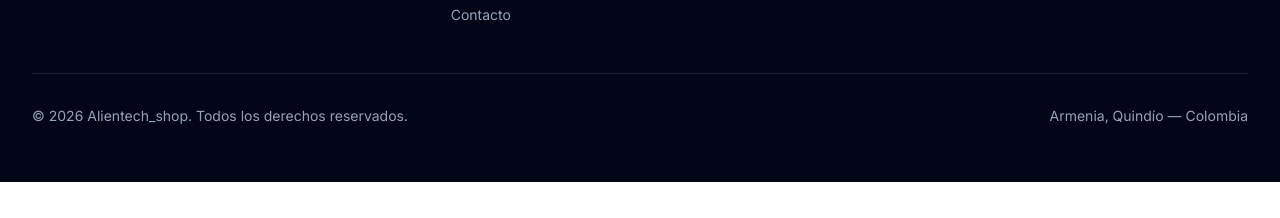
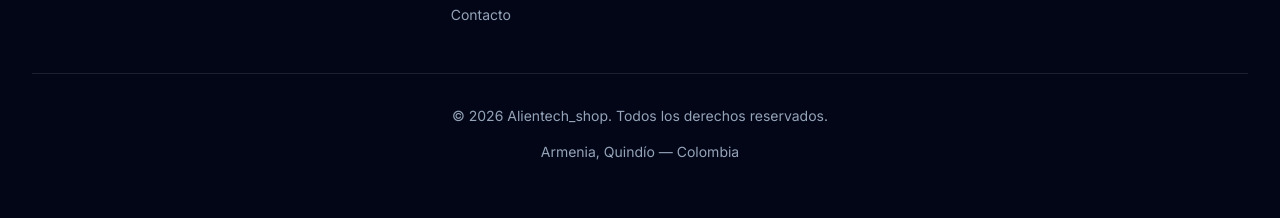
Before and after one commit to migue2016/alientech_shop, a website built with Vite: page index.html in a window 1280 px wide. Shown: the part 4102-4320 px from the top of the page. Before the commit the page ends 4284 px from the top, so only its background shows below. Built offline with nearby package versions, Linux system fonts and the light colour scheme.

Commit message:
Centrar footer

```diff
--- a/index.html
+++ b/index.html
@@ -194,7 +194,7 @@
           </ul>
         </div>
       </div>
-      <div class="mt-12 flex flex-col items-center justify-between gap-4 border-t border-white/10 pt-8 text-sm sm:flex-row">
+      <div class="mt-12 flex flex-col items-center gap-4 border-t border-white/10 pt-8 text-center text-sm">
         <p>© <span id="year"></span> Alientech_shop. Todos los derechos reservados.</p>
         <p>Armenia, Quindío — Colombia</p>
       </div>
```
